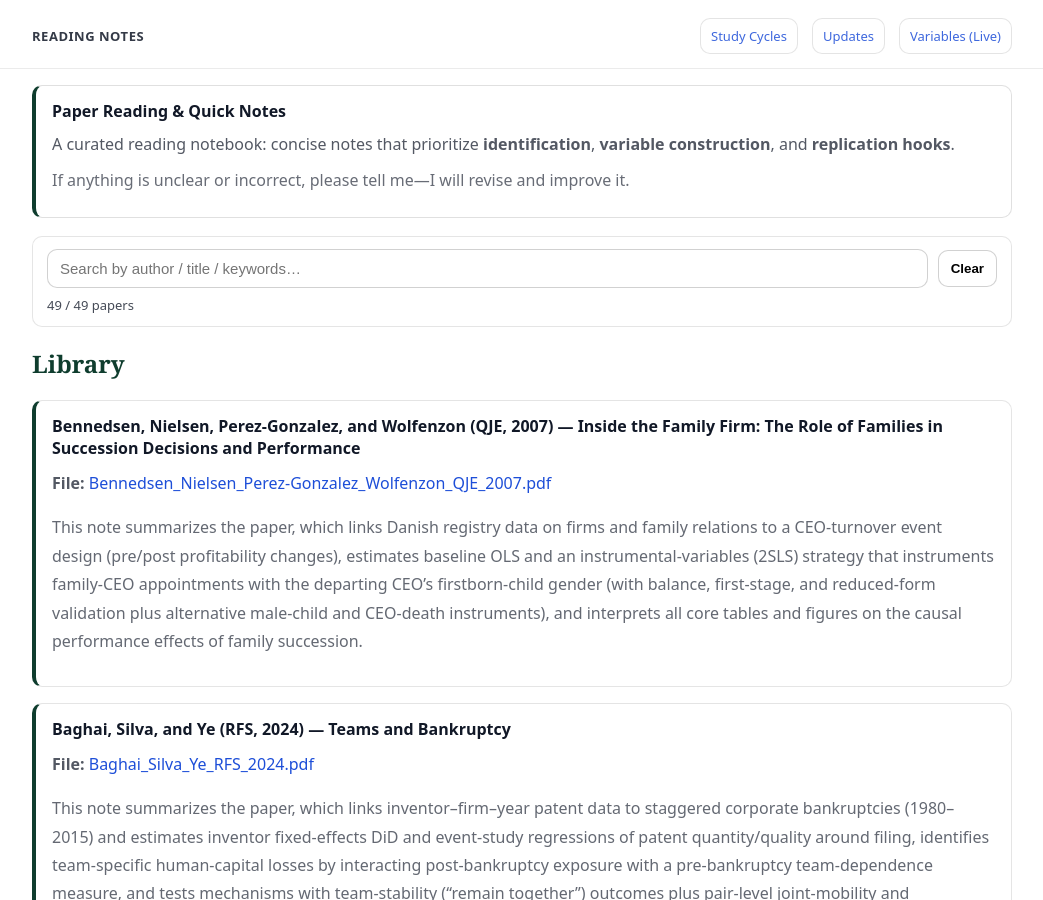
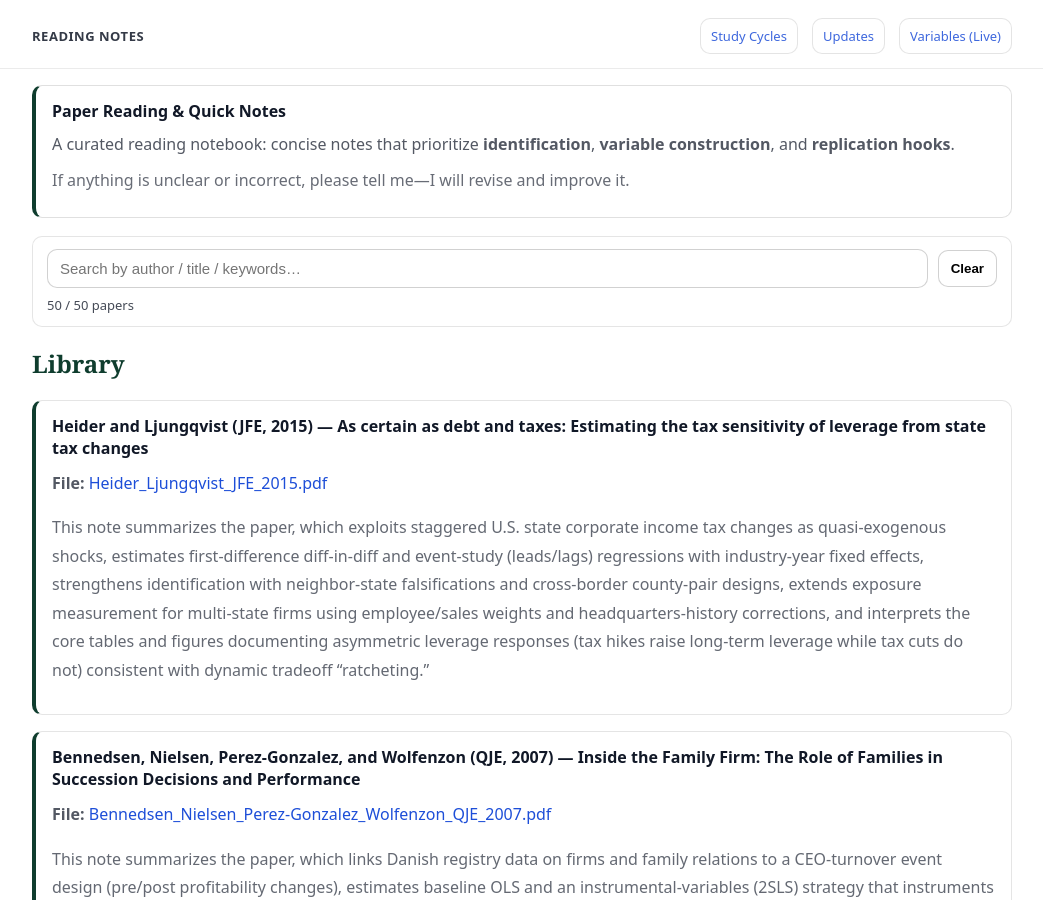
Before and after one commit to yaxinzn/study-archive, a Jekyll site: the page built from reading/index.md, in a window 1280 px wide and 900 px high. Shown: the whole window, without its empty margins (118-1161 px from the left). Built offline with Jekyll 4.4.1, drawn with Linux system fonts in a browser that asks for light colours.

Commit message:
Reading: add/update Heider_Ljungqvist_JFE_2015.pdf

```diff
--- a/_data/reading.yml
+++ b/_data/reading.yml
@@ -1,3 +1,7 @@
+- title: "Heider and Ljungqvist (JFE, 2015) — As certain as debt and taxes: Estimating the tax sensitivity of leverage from state tax changes"
+  file: "Heider_Ljungqvist_JFE_2015.pdf"
+  desc: "This note summarizes the paper, which exploits staggered U.S. state corporate income tax changes as quasi-exogenous shocks, estimates first-difference diff-in-diff and event-study (leads/lags) regressions with industry-year fixed effects, strengthens identification with neighbor-state falsifications and cross-border county-pair designs, extends exposure measurement for multi-state firms using employee/sales weights and headquarters-history corrections, and interprets the core tables and figures documenting asymmetric leverage responses (tax hikes raise long-term leverage while tax cuts do not) consistent with dynamic tradeoff “ratcheting.”"
+
 - title: "Bennedsen, Nielsen, Perez-Gonzalez, and Wolfenzon (QJE, 2007) — Inside the Family Firm: The Role of Families in Succession Decisions and Performance"
   file: "Bennedsen_Nielsen_Perez-Gonzalez_Wolfenzon_QJE_2007.pdf"
   desc: "This note summarizes the paper, which links Danish registry data on firms and family relations to a CEO-turnover event design (pre/post profitability changes), estimates baseline OLS and an instrumental-variables (2SLS) strategy that instruments family-CEO appointments with the departing CEO’s firstborn-child gender (with balance, first-stage, and reduced-form validation plus alternative male-child and CEO-death instruments), and interprets all core tables and figures on the causal performance effects of family succession."
```
Also changed, not shown: 1 other file.
